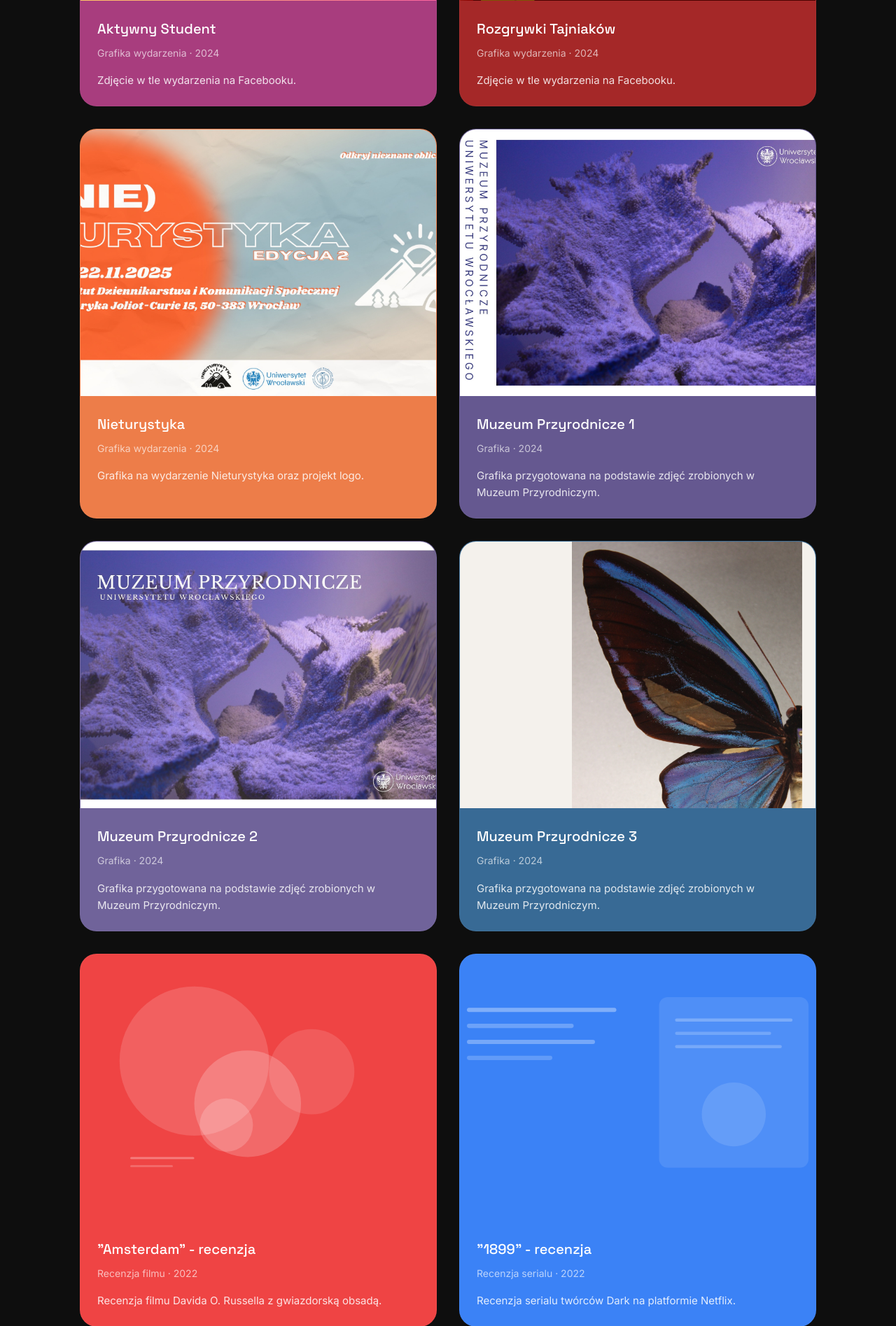
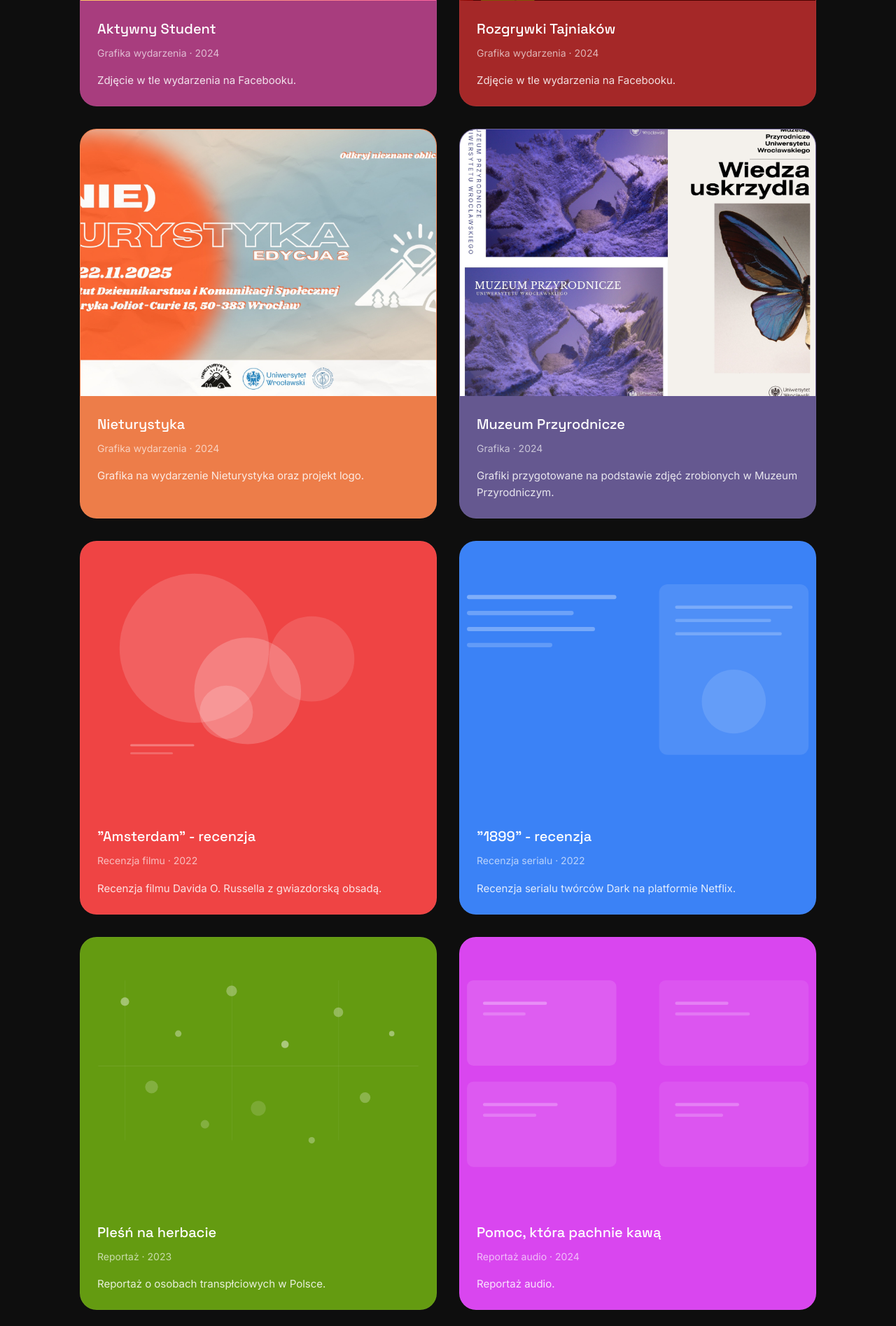
Before and after one commit to drikqlis/jagodanki, a Flask app: page / in a window 1280 px wide. Shown: the part 2107-4002 px from the top of the page at 70% size. Run offline with Flask 3, Linux system fonts and the light colour scheme.

Commit message:
feat: lighbox fixes

```diff
--- a/app.py
+++ b/app.py
@@ -93,32 +93,13 @@ PROJECTS = [
         "type": "graphic",
     },
     {
-        "title": "Muzeum Przyrodnicze 1",
+        "title": "Muzeum Przyrodnicze",
         "role": "Grafika",
         "date": "2024",
-        "description": "Grafika przygotowana na podstawie zdjęć zrobionych w Muzeum Przyrodniczym.",
-        "image": "grafika_muzeum_1.jpg",
+        "description": "Grafiki przygotowane na podstawie zdjęć zrobionych w Muzeum Przyrodniczym.",
+        "image": "grafika_muzeum_combined.jpg",
+        "images": ["grafika_muzeum_1.jpg", "grafika_muzeum_2.jpg", "grafika_muzeum_3.jpg"],
         "color": "#655890",
-        "url": None,
-        "type": "graphic",
-    },
-    {
-        "title": "Muzeum Przyrodnicze 2",
-        "role": "Grafika",
-        "date": "2024",
-        "description": "Grafika przygotowana na podstawie zdjęć zrobionych w Muzeum Przyrodniczym.",
-        "image": "grafika_muzeum_2.jpg",
-        "color": "#70639A",
-        "url": None,
-        "type": "graphic",
-    },
-    {
-        "title": "Muzeum Przyrodnicze 3",
-        "role": "Grafika",
-        "date": "2024",
-        "description": "Grafika przygotowana na podstawie zdjęć zrobionych w Muzeum Przyrodniczym.",
-        "image": "grafika_muzeum_3.jpg",
-        "color": "#386A95",
         "url": None,
         "type": "graphic",
     },
--- a/static/css/style.css
+++ b/static/css/style.css
@@ -37,6 +37,10 @@
     margin: 0;
     padding: 0;
     box-sizing: border-box;
+}
+
+.hidden {
+    display: none;
 }
 
 html {
--- a/templates/base.html
+++ b/templates/base.html
@@ -38,8 +38,13 @@
 
     <script src="https://cdn.jsdelivr.net/npm/glightbox/dist/js/glightbox.min.js"></script>
     <script>
-        const lightbox = GLightbox({
-            selector: '.glightbox'
+        document.querySelectorAll('.glightbox[data-gallery]').forEach(el => {
+            const gallery = el.dataset.gallery;
+            if (!window['lb_' + gallery]) {
+                window['lb_' + gallery] = GLightbox({
+                    selector: '[data-gallery="' + gallery + '"]'
+                });
+            }
         });
     </script>
     {% block scripts %}{% endblock %}
--- a/templates/index.html
+++ b/templates/index.html
@@ -15,11 +15,12 @@
         <div class="projects-grid">
             {% for project in projects %}
             {% if project.type == 'graphic' and not project.url %}
-            <a href="{{ url_for('static', filename='images/' + project.image) }}"
+            {% set gallery_id = loop.index %}
+            {% if project.images %}
+            <a href="{{ url_for('static', filename='images/' + project.images[0]) }}"
                class="project-card glightbox"
                style="background-color: {{ project.color }}"
-               data-gallery="portfolio"
-               data-title="{{ project.title }}">
+               data-gallery="gallery-{{ gallery_id }}">
                 <div class="project-image-wrapper">
                     <img src="{{ url_for('static', filename='images/' + project.image) }}"
                          alt="{{ project.title }}"
@@ -31,6 +32,28 @@
                     <p class="project-description">{{ project.description }}</p>
                 </div>
             </a>
+            {% for img in project.images[1:] %}
+            <a href="{{ url_for('static', filename='images/' + img) }}"
+               class="glightbox hidden"
+               data-gallery="gallery-{{ gallery_id }}"></a>
+            {% endfor %}
+            {% else %}
+            <a href="{{ url_for('static', filename='images/' + project.image) }}"
+               class="project-card glightbox"
+               style="background-color: {{ project.color }}"
+               data-gallery="gallery-{{ gallery_id }}">
+                <div class="project-image-wrapper">
+                    <img src="{{ url_for('static', filename='images/' + project.image) }}"
+                         alt="{{ project.title }}"
+                         class="project-image">
+                </div>
+                <div class="project-info">
+                    <h3 class="project-title">{{ project.title }}</h3>
+                    <p class="project-meta">{{ project.role }} · {{ project.date }}</p>
+                    <p class="project-description">{{ project.description }}</p>
+                </div>
+            </a>
+            {% endif %}
             {% elif project.url %}
             <a href="{{ project.url }}"
                class="project-card"
```
Also changed, not shown: static/images/grafika_muzeum_combined.jpg (added).
